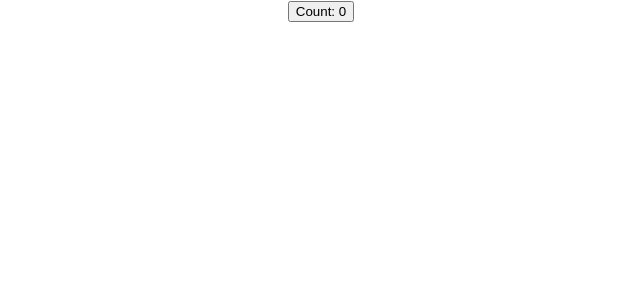
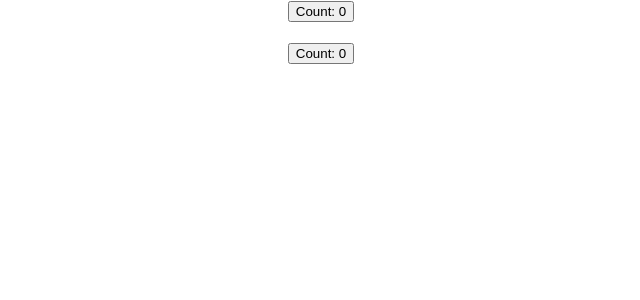
Before and after one commit to simdi/react-hooks, a React (Create React App) app: page / in a window 1280 px wide. Shown: the top 300 px of the page, without its empty margins (319-959 px from the left). Built offline with nearby package versions, Linux system fonts and the light colour scheme.

Commit message:
Done with HookCounter.

```diff
--- a/src/App.js
+++ b/src/App.js
@@ -1,11 +1,14 @@
 import React from 'react';
 import ClassCounter from './components/ClassCounter/ClassCounter';
+import HookCounter from './components/HookCounter/HookCounter';
 import './App.css';
 
 function App() {
   return (
     <div className="App">
       <ClassCounter />
+      <br />
+      <HookCounter />
     </div>
   );
 }
--- /dev/null
+++ b/src/components/HookCounter/HookCounter.jsx
@@ -0,0 +1,12 @@
+import React, { useState } from 'react'
+
+function HookCounter() {
+  const [count, setCount] = useState(0);
+  return (
+    <div>
+      <button onClick={() => setCount(count + 1)}>Count: { count }</button>
+    </div>
+  )
+}
+
+export default HookCounter
```
